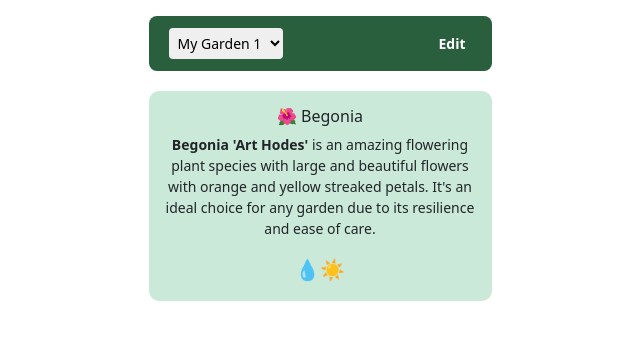
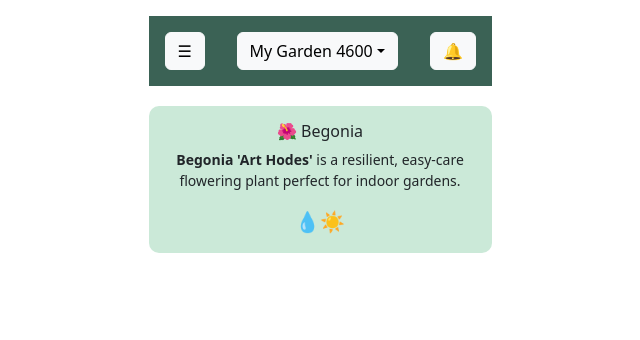
Before and after one commit to aptrev/my-meadow, a React (Create React App) app: page / in a window 1280 px wide. Both pictures are taken after a click on the button "Create". Shown: the top 340 px of the page, without its empty margins (320-960 px from the left). Built offline with nearby package versions, Linux system fonts and the light colour scheme.

Commit message:
added connected sidebar

```diff
--- /dev/null
+++ b/src/components/GardenNavbar.js
@@ -0,0 +1,57 @@
+import React, { useEffect, useState } from "react";
+import { Navbar, Dropdown, Button } from "react-bootstrap";
+
+const GardenNavbar = ({ onGardenChange, onSidebarToggle }) => {
+  const [gardens, setGardens] = useState([]);
+  const [selectedGardenId, setSelectedGardenId] = useState(null);
+
+  useEffect(() => {
+    const storedGardens = JSON.parse(localStorage.getItem("gardens")) || [];
+    const selectedId = JSON.parse(localStorage.getItem("selectedGardenId"));
+    setGardens(storedGardens);
+    setSelectedGardenId(selectedId);
+  }, []);
+
+  const handleGardenSwitch = (gardenId) => {
+    localStorage.setItem("selectedGardenId", gardenId);
+    setSelectedGardenId(gardenId);
+    if (onGardenChange) onGardenChange(gardenId);
+  };
+
+  const selectedGarden = gardens.find((g) => g.id === selectedGardenId);
+
+  return (
+    <Navbar style={{ backgroundColor: "#3B6255" }} variant="dark" expand="lg" className="p-3">
+      <Button
+        variant="light"
+        onClick={onSidebarToggle || (() => alert("Sidebar coming soon!"))}
+        aria-label="Open sidebar"
+      >
+        ☰
+      </Button>
+
+      <Dropdown className="mx-auto">
+        <Dropdown.Toggle variant="light">
+          {selectedGarden ? selectedGarden.name : "Select Garden"}
+        </Dropdown.Toggle>
+        <Dropdown.Menu>
+          {gardens.map((garden) => (
+            <Dropdown.Item key={garden.id} onClick={() => handleGardenSwitch(garden.id)}>
+              {garden.name}
+            </Dropdown.Item>
+          ))}
+          <Dropdown.Divider />
+          <Dropdown.Item onClick={() => alert("All Gardens view coming soon!")}>
+            All Gardens
+          </Dropdown.Item>
+        </Dropdown.Menu>
+      </Dropdown>
+
+      <Button variant="light" aria-label="Notifications">
+        🔔
+      </Button>
+    </Navbar>
+  );
+};
+
+export default GardenNavbar;
--- /dev/null
+++ b/src/components/Sidebar.js
@@ -0,0 +1,40 @@
+import React, { useEffect, useState } from "react";
+import { Offcanvas, Nav } from "react-bootstrap";
+import { useNavigate } from "react-router-dom";
+
+const Sidebar = ({ show, onClose }) => {
+  const navigate = useNavigate();
+  const [firstGarden, setFirstGarden] = useState(null);
+
+  useEffect(() => {
+    const gardens = JSON.parse(localStorage.getItem("gardens")) || [];
+    if (gardens.length > 0) {
+      setFirstGarden(gardens[0]);
+    }
+  }, []);
+
+  const goToHome = () => {
+    if (!firstGarden) return;
+    localStorage.setItem("selectedGardenId", firstGarden.id);
+    navigate(firstGarden.location === "Indoor" ? "/indoor" : "/outdoor");
+  };
+
+  return (
+    <Offcanvas show={show} onHide={onClose}>
+      <Offcanvas.Header closeButton>
+        <Offcanvas.Title>Navigation</Offcanvas.Title>
+      </Offcanvas.Header>
+      <Offcanvas.Body>
+        <Nav className="flex-column">
+          <Nav.Link onClick={goToHome}>🏡 Home</Nav.Link>
+          <Nav.Link onClick={() => navigate("/calendar")}>🗓️ Calendar</Nav.Link>
+          <Nav.Link onClick={() => alert("Print coming soon!")}>🖨️ Print</Nav.Link>
+          <Nav.Link onClick={() => alert("Profile coming soon!")}>👤 Profile</Nav.Link>
+          <Nav.Link onClick={() => alert("Help coming soon!")}>❓ Help</Nav.Link>
+        </Nav>
+      </Offcanvas.Body>
+    </Offcanvas>
+  );
+};
+
+export default Sidebar;
--- a/src/pages/CalendarPage.js
+++ b/src/pages/CalendarPage.js
@@ -1,56 +1,36 @@
-import React, { useState } from "react";
+import React, { useState, useEffect } from "react";
 import FullCalendar from "@fullcalendar/react";
 import dayGridPlugin from "@fullcalendar/daygrid";
 import timeGridPlugin from "@fullcalendar/timegrid";
 import interactionPlugin from "@fullcalendar/interaction";
-import { Navbar, Nav, Dropdown, Button, Offcanvas } from "react-bootstrap";
+import { Button } from "react-bootstrap";
 import "bootstrap/dist/css/bootstrap.min.css";
+
+import GardenNavbar from "../components/GardenNavbar";
+import Sidebar from "../components/Sidebar";
 
 const MyMeadowCalendar = () => {
   const [view, setView] = useState("timeGridDay");
   const [showSidebar, setShowSidebar] = useState(false);
   const [notes, setNotes] = useState("Reap and gather tomatoes from Garden 1\nBuy new iris seeds\nPay neighbor to weed garden");
+  const [selectedGarden, setSelectedGarden] = useState(null);
+
+  useEffect(() => {
+    const gardens = JSON.parse(localStorage.getItem("gardens")) || [];
+    const selectedId = JSON.parse(localStorage.getItem("selectedGardenId"));
+    const garden = gardens.find(g => g.id === selectedId);
+    setSelectedGarden(garden);
+  }, []);
 
   return (
     <div>
-      {/* Navbar */}
-      <Navbar style={{ backgroundColor: "#3B6255" }} variant="dark" expand="lg" className="p-3">
-      <Button variant="light" onClick={() => setShowSidebar(true)} aria-label="Open sidebar">☰</Button>
-        <Dropdown className="mx-auto">
-          <Dropdown.Toggle variant="light">My Garden 1</Dropdown.Toggle>
-          <Dropdown.Menu>
-            <Dropdown.Item>Garden 1</Dropdown.Item>
-            <Dropdown.Item>Garden 2</Dropdown.Item>
-            <Dropdown.Item>All Gardens</Dropdown.Item>
-          </Dropdown.Menu>
-        </Dropdown>
-        <Button variant="light" aria-label="Notifications">🔔</Button>
-      </Navbar>
+      <GardenNavbar onGardenChange={() => window.location.reload()} onSidebarToggle={() => setShowSidebar(true)} />
+      <Sidebar show={showSidebar} onClose={() => setShowSidebar(false)} />
 
-      {/* Sidebar */}
-      <Offcanvas show={showSidebar} onHide={() => setShowSidebar(false)}>
-        <Offcanvas.Header closeButton>
-          <Offcanvas.Title>Dashboard</Offcanvas.Title>
-        </Offcanvas.Header>
-        <Offcanvas.Body>
-          <Nav className="flex-column">
-            <Nav.Link href="#">Home</Nav.Link>
-            <Nav.Link href="#">Profile</Nav.Link>
-            <Nav.Link href="#">Calendar</Nav.Link>
-            <Nav.Link href="#">Help</Nav.Link>
-          </Nav>
-        </Offcanvas.Body>
-      </Offcanvas>
-
-      {/* Calendar Controls */}
       <div className="text-center my-3">
-        <Button style={{ backgroundColor: "#3B6255", borderColor: "#3B6255", color: "#fff" }} onClick={() => setView("dayGridDay")}>Day</Button>
-        <Button style={{ backgroundColor: "#3B6255", borderColor: "#3B6255", color: "#fff" }} onClick={() => setView("timeGridThreeDay")} className="mx-2">3 Days</Button>
-        <Button style={{ backgroundColor: "#3B6255", borderColor: "#3B6255", color: "#fff" }} onClick={() => setView("timeGridWeek")}>Week</Button>
-        <Button style={{ backgroundColor: "#3B6255", borderColor: "#3B6255", color: "#fff" }} onClick={() => setView("dayGridMonth")} className="mx-2">Month</Button>
+        <ButtonGroup setView={setView} />
       </div>
 
-      {/* Calendar */}
       <div className="container">
         <FullCalendar
           plugins={[dayGridPlugin, timeGridPlugin, interactionPlugin]}
@@ -62,7 +42,6 @@ const MyMeadowCalendar = () => {
         />
       </div>
 
-      {/* Notes Section */}
       <div className="container my-4">
         <h3>Notes ✎</h3>
         <textarea
@@ -76,4 +55,13 @@ const MyMeadowCalendar = () => {
   );
 };
 
+const ButtonGroup = ({ setView }) => (
+  <>
+    <button className="btn btn-success mx-1" onClick={() => setView("dayGridDay")}>Day</button>
+    <button className="btn btn-success mx-1" onClick={() => setView("timeGridThreeDay")}>3 Days</button>
+    <button className="btn btn-success mx-1" onClick={() => setView("timeGridWeek")}>Week</button>
+    <button className="btn btn-success mx-1" onClick={() => setView("dayGridMonth")}>Month</button>
+  </>
+);
+
 export default MyMeadowCalendar;
--- a/src/pages/IndoorPage.js
+++ b/src/pages/IndoorPage.js
@@ -1,45 +1,47 @@
 import React, { useEffect, useState } from 'react';
+import GardenNavbar from '../components/GardenNavbar';
+import Sidebar from '../components/Sidebar';
+import shelf from '../images/shelf.png';
 import '../style/home.css';
-import shelf from '../images/shelf.png';
 
 const Indoor = () => {
-  const [template, setTemplate] = useState(null);
+  const [garden, setGarden] = useState(null);
+  const [showSidebar, setShowSidebar] = useState(false);
+
+  const loadSelectedGarden = () => {
+    const gardens = JSON.parse(localStorage.getItem("gardens")) || [];
+    const selectedId = JSON.parse(localStorage.getItem("selectedGardenId"));
+    const selected = gardens.find(g => g.id === selectedId);
+    setGarden(selected);
+  };
 
   useEffect(() => {
-    const selectedTemplate = localStorage.getItem("selectedTemplate");
-    setTemplate(selectedTemplate);
+    loadSelectedGarden();
   }, []);
+
+  if (!garden) return <p>Loading garden...</p>;
 
   return (
     <div className="app">
-      {/* Header */}
-      <header>
-        <div className="top-bar">
-          <select>
-            <option>My Garden 1</option>
-          </select>
-          <button id="edit-btn" onClick={() => alert('Edit feature coming soon!')}>Edit</button>
-        </div>
-      </header>
+      <GardenNavbar onGardenChange={loadSelectedGarden} onSidebarToggle={() => setShowSidebar(true)} />
+      <Sidebar show={showSidebar} onClose={() => setShowSidebar(false)} />
 
-      {/* Shelf or Empty */}
-      {template === "Shelf" && (
+      {garden.template === "Shelf" && (
         <div className="shelf-wrapper">
           <img src={shelf} alt="Shelf" className="shelf-img" />
           <div className="plant-container">
-            {/* TODO: place plant */}
+            {garden.plants?.map((plant, idx) => (
+              <div key={idx} style={{ position: 'absolute', left: plant.x, top: plant.y }}>
+                🪴
+              </div>
+            ))}
           </div>
         </div>
       )}
 
-      {/* Info Card (always shown) */}
       <div className="plant-info">
         <h2>🌺 Begonia</h2>
-        <p>
-          <strong>Begonia 'Art Hodes'</strong> is an amazing flowering plant species
-          with large and beautiful flowers with orange and yellow streaked petals.
-          It's an ideal choice for any garden due to its resilience and ease of care.
-        </p>
+        <p><strong>Begonia 'Art Hodes'</strong> is a resilient, easy-care flowering plant perfect for indoor gardens.</p>
         <div className="icons">
           <span>💧</span>
           <span>☀️</span>
--- a/src/pages/OutdoorPage.js
+++ b/src/pages/OutdoorPage.js
@@ -1,41 +1,47 @@
 import React, { useEffect, useState } from 'react';
+import GardenNavbar from '../components/GardenNavbar';
+import Sidebar from '../components/Sidebar';
 import cobblestoneImage from '../images/cobblestone.png';
 import '../style/home.css';
 
 const Outdoor = () => {
-  const [template, setTemplate] = useState(null);
+  const [garden, setGarden] = useState(null);
+  const [showSidebar, setShowSidebar] = useState(false);
+
+  const loadSelectedGarden = () => {
+    const gardens = JSON.parse(localStorage.getItem("gardens")) || [];
+    const selectedId = JSON.parse(localStorage.getItem("selectedGardenId"));
+    const selected = gardens.find(g => g.id === selectedId);
+    setGarden(selected);
+  };
 
   useEffect(() => {
-    const selectedTemplate = localStorage.getItem("selectedTemplate");
-    setTemplate(selectedTemplate);
+    loadSelectedGarden();
   }, []);
+
+  if (!garden) return <p>Loading garden...</p>;
 
   return (
     <div className="app">
-      {/* Header */}
-      <header>
-        <div className="top-bar">
-          <select>
-            <option>My Garden 1</option>
-          </select>
-          <button id="edit-btn" onClick={() => alert('Edit feature coming soon!')}>Edit</button>
-        </div>
-      </header>
+      <GardenNavbar onGardenChange={loadSelectedGarden} onSidebarToggle={() => setShowSidebar(true)} />
+      <Sidebar show={showSidebar} onClose={() => setShowSidebar(false)} />
 
-      {/* Template view */}
-      {template === "Cobblestone" && (
+      {garden.template === "Cobblestone" && (
         <div className="template-wrapper">
           <img src={cobblestoneImage} alt="Cobblestone Layout" className="template-img" />
+          <div className="plant-container">
+            {garden.plants?.map((plant, idx) => (
+              <div key={idx} style={{ position: 'absolute', left: plant.x, top: plant.y }}>
+                🌿
+              </div>
+            ))}
+          </div>
         </div>
       )}
 
-      {/* Plant info stays the same */}
       <div className="plant-info">
         <h2>🌿 Lavender</h2>
-        <p>
-          <strong>Lavandula angustifolia</strong> is a fragrant perennial herb, loved for its soothing scent and pollinator-friendly blooms.
-          Great for any outdoor garden!
-        </p>
+        <p><strong>Lavandula angustifolia</strong> is a fragrant perennial herb, loved for its scent and pollinator-friendly blooms.</p>
         <div className="icons">
           <span>💧</span>
           <span>☀️</span>
```
Also changed, not shown: src/pages/OnboardingPage.js (+14 -3 lines).
